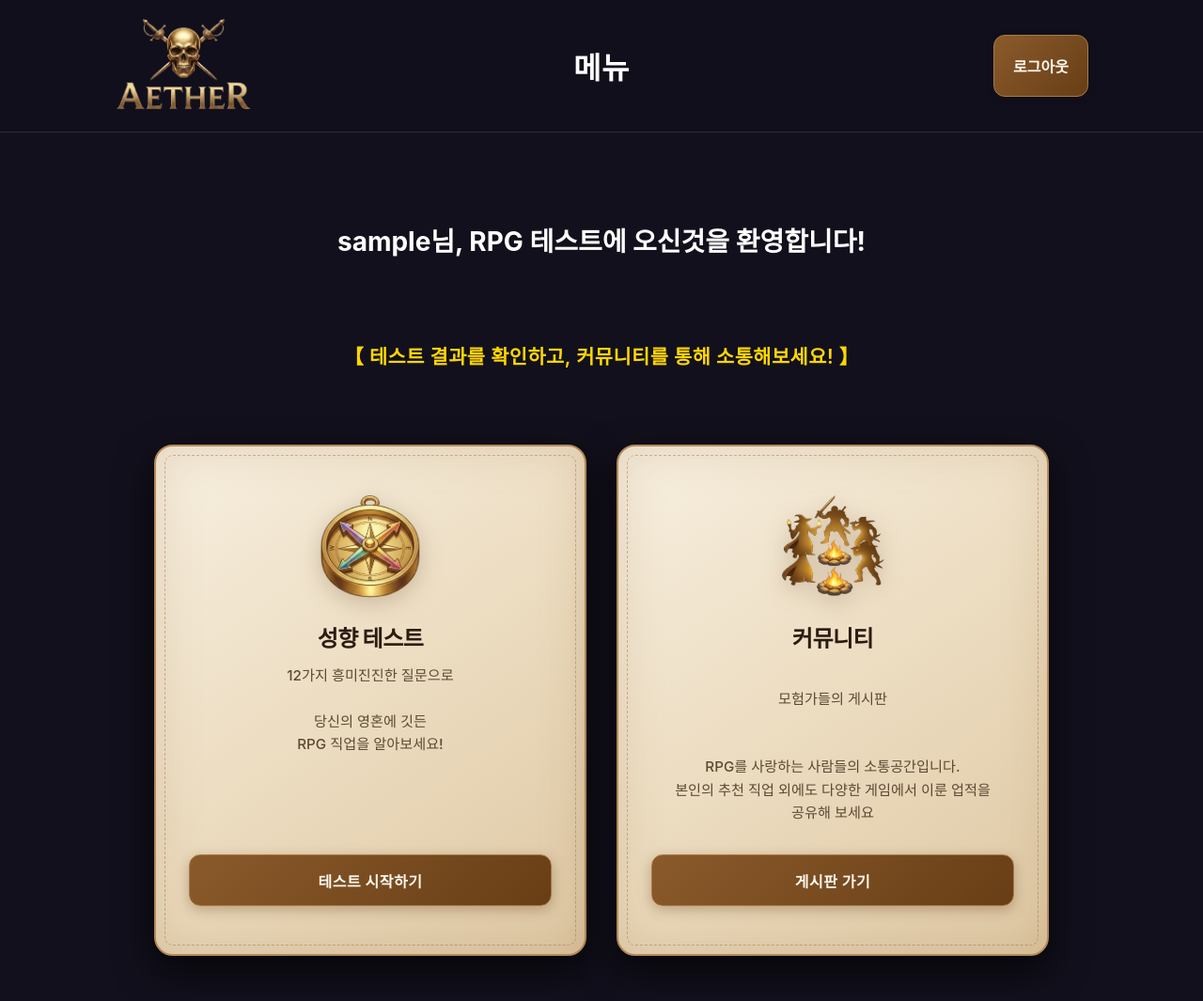
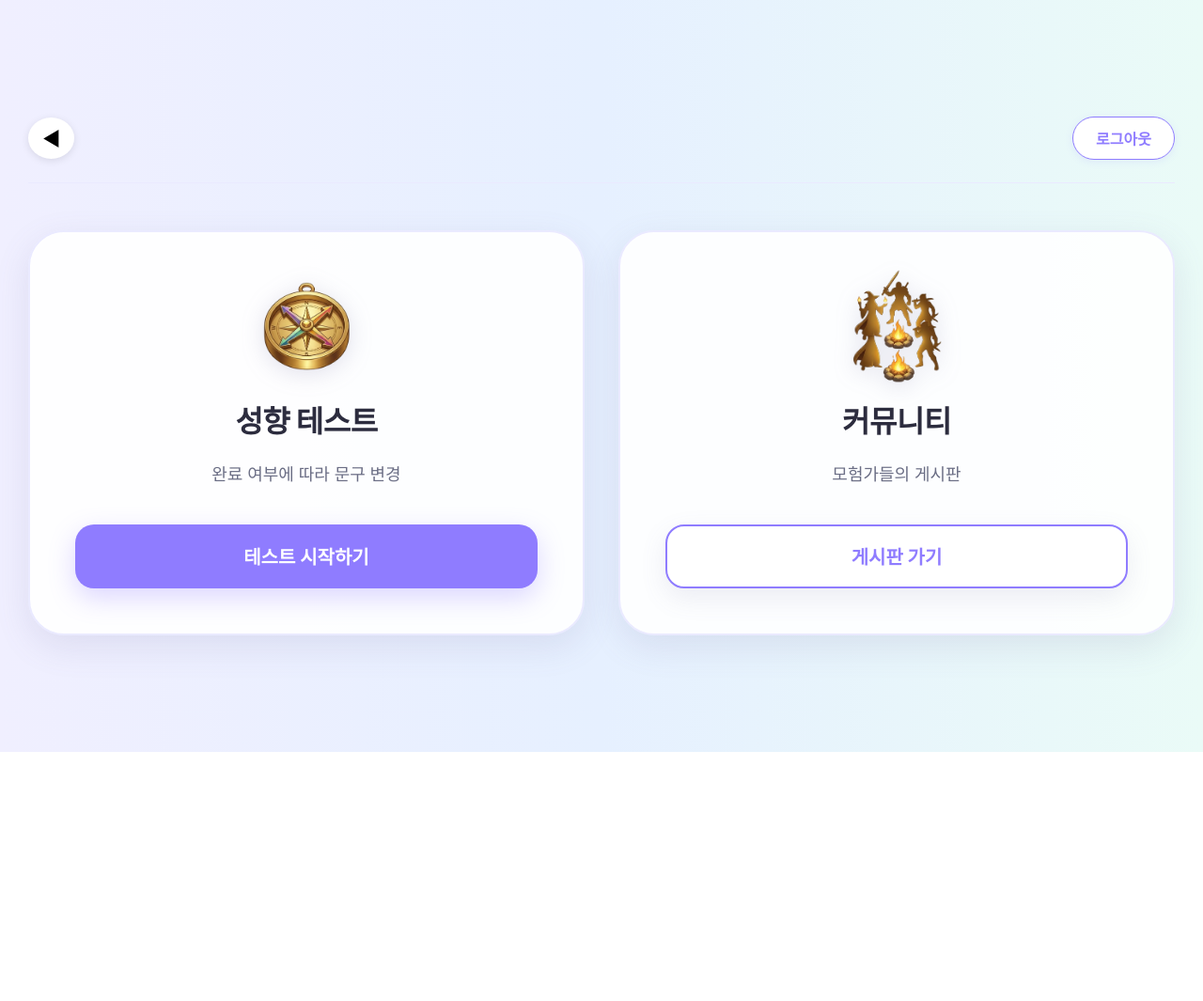
Before and after one commit to RPG-MBTI-Miniproject/rpg-project, a Flask app: template templates/hub.html in a window 1280 px wide. Shown: the whole page at 94% size. After the commit the page ends 800 px from the top, so only its background shows below. Run offline with Flask 3, Linux system fonts and the light colour scheme; the template is opened without the code that fills it: most values are stand-ins (such as "Sample title", 1, 10 or a date in 2020).

Commit message:
hub 스타일 수정

```diff
--- a/static/css/hub.css
+++ b/static/css/hub.css
@@ -10,231 +10,223 @@
      .hub-icon, .hub-card-title, .hub-card-desc
    ========================================== */
 
-/* 로그인 화면(auth.css)과 동일한 다크 배경 테마 */
 .hub-body {
-  background-color: var(--bg-dark, #12101c);
-  font-family: var(--font-sans, 'Pretendard', sans-serif);
+  /* Aurora 배경 */
+  background: linear-gradient(90deg, #F0EFFF 0%, #E6F0FF 50%, #EAFBF7 100%);
+  font-family: 'Inter', var(--font-sans), sans-serif;
   min-height: 100vh;
   margin: 0;
   display: flex;
   flex-direction: column;
-  color: var(--text-main, #f8fafc);
+  align-items: center;
+  justify-content: center;
+  padding: 60px 30px;
+  box-sizing: border-box;
+  color: #2C2C3E;
 }
 
-/* 상단 네비게이션 */
+/* 상단 Header Nav */
 .top-nav {
+  max-width: 1350px;
   width: 100%;
-  border-bottom: 1px solid rgba(255, 255, 255, 0.12);
-  background: rgba(18, 16, 28, 0.8);
-  backdrop-filter: blur(10px);
+  padding-bottom: 24px;
+  border-bottom: 1.5px solid #EAEAFF;
+  display: flex;
+  justify-content: space-between;
+  align-items: center;
+  box-sizing: border-box;
 }
 
 .hub-nav-bar {
-  max-width: 1100px;
-  margin: 0 auto;
-  height: 140px;
-  padding: 0 2rem;
+  width: 100%;
   display: flex;
-  align-items: center;
   justify-content: space-between;
-}
-
-.hub-nav-left {
-  flex: 1;
-  display: flex;
   align-items: center;
 }
 
-.hub-nav-logo {
-  max-height: 100px;
-  width: auto;
+.back-link {
+  background-color: rgb(255, 255, 255);
+  border: none;
+  border-radius: 50%;
+  padding: 0.6rem 0.95rem;
+  text-decoration: none;
+  color: black;
+  font-size: 1.3rem;
+  transition: all 0.2s ease;
+  box-shadow: 0 2px 8px rgba(0, 0, 0, 0.1);
+  display: flex;
+  align-items: center;
+  justify-content: center;
 }
 
-.hub-nav-title {
-  flex: 1;
-  text-align: center;
-  font-size: 2rem;
-  font-weight: 700;
-  color: #ffffff;
-  margin: 0;
-  letter-spacing: 0.5px;
+.back-link:hover {
+  background-color: rgb(214, 214, 214);
+  color: #494949;
+  transform: scale(1.08);
 }
 
-.hub-nav-right {
-  flex: 1;
-  display: flex;
-  justify-content: flex-end;
-}
-
-/* 첫 번째 이미지 스타일의 둥근 모서리 로그아웃 버튼 */
+/* Logout Button */
 .hub-nav-logout {
-  border: 1.5px solid #a77b47;
-  border-radius: 12px;
-  background: linear-gradient(135deg, #8a5a2b 0%, #683e16 100%);
-  color: #fff9f0;
-  padding: 20px;
-  font-size: 1rem;
+  background: #FFFFFF;
+  border: 1.5px solid #8F7CFF;
+  border-radius: 28px;
+  color: #8F7CFF;
+  padding: 10px 24px;
+  font-size: 16px;
   font-weight: 600;
   cursor: pointer;
   transition: all 0.2s ease;
-  box-shadow: 0 2px 8px rgba(0, 0, 0, 0.15);
+  outline: none;
+  box-shadow: 0 2px 8px rgba(143, 124, 255, 0.12);
 }
 
 .hub-nav-logout:hover {
-  background: linear-gradient(135deg, #a38362 0%, #88613f 100%);
-  color: #ffffff;
-  border-color: #ffec81;
-  box-shadow: 0 6px 20px rgba(164, 109, 55, 0.5);
+  background: #F5F3FF;
+  border-color: #7b65fa;
+  color: #7b65fa;
   transform: translateY(-2px);
 }
 
 /* 메인 컨테이너 */
 .hub-container {
-  flex: 1;
-  max-width: 1000px;
+  max-width: 1350px;
   width: 100%;
-  margin: 0 auto;
-  margin-top: 70px;
-  padding: 1.5rem 1.5rem 3rem 1.5rem;
+  margin: 50px auto 0 auto;
   display: flex;
   flex-direction: column;
   align-items: center;
-  justify-content: flex-start;
-  gap: 2.5rem;
+  box-sizing: border-box;
 }
 
-/* 환영 문구 및 서브타이틀 (auth-subtitle 골드 스타일 계승) */
-.hub-welcome-area {
-  text-align: center;
-  display: flex;
-  flex-direction: column;
-  gap: 0.5rem;
+/* Card Grid */
+.hub-menu {
+  display: grid;
+  grid-template-columns: repeat(2, 1fr);
+  gap: 36px;
+  width: 100%;
 }
 
-.hub-subtitle {
-  font-size: 1.3rem;
-  font-weight: 600;
-  color: var(--primary-gold, #ffd700);
-  margin: 0;
-  margin-top: 80px;
-  letter-spacing: 0.5px;
-}
-
-.hub-welcome-msg {
-  font-size: 1.75rem;
-  font-weight: 700;
-  color: #ffffff;
-  margin: 0;
-}
-
-/* 2열 카드 그리드 */
-.hub-menu {
-  display: grid;
-  grid-template-columns: repeat(auto-fit, minmax(320px, 1fr));
-  gap: 2rem;
-  width: 100%;
-  margin-top: 40px;
-}
-
-/* 개별 카드 */
+/* 개별 카드 (Test Card & Community Card) */
 .hub-card {
-  background: linear-gradient(145deg, #f7efe0 0%, #ecdcc0 50%, #dec8a4 100%);
-  border: 2px solid #b38b59;
-  border-radius: 20px;
-
-  outline: 1.5px dashed rgba(120, 80, 40, 0.35);
-  outline-offset: -12px;
-  box-shadow: 0 16px 40px rgba(0, 0, 0, 0.7), inset 0 0 50px rgba(160, 115, 65, 0.22);
-
-  padding: 3.2rem 2.2rem;
+  background: rgba(255, 255, 255, 0.93);
+  border: 2px solid #EAEAFF;
+  box-shadow: 0px 12px 36px rgba(111, 107, 153, 0.14);
+  border-radius: 38px;
+  padding: 52px 48px 48px 48px;
   display: flex;
   flex-direction: column;
   align-items: center;
   text-align: center;
-  transition: all 0.3s cubic-bezier(0.16, 1, 0.3, 1);
-  color: #2c1d11;
-  position: relative;
+  gap: 22px;
+  box-sizing: border-box;
+  transition: transform 0.2s ease, box-shadow 0.2s ease;
 }
 
 .hub-card:hover {
-  transform: translateY(-8px);
-  border-color: #ffd700;
-  outline-color: rgba(180, 120, 50, 0.6);
-  box-shadow: 0 20px 48px rgba(0, 0, 0, 0.8), 0 0 25px rgba(212, 160, 80, 0.35), inset 0 0 50px rgba(160, 115, 65, 0.3);
+  transform: translateY(-6px);
+  box-shadow: 0px 18px 45px rgba(111, 107, 153, 0.22);
 }
 
-/* 카드 아이콘 */
+/* Icon Container */
 .hub-icon-wrapper {
-  margin-bottom: 1.25rem;
-  transition: transform 0.3s ease;
+  width: 96px;
+  height: 96px;
+  display: flex;
+  justify-content: center;
+  align-items: center;
+  margin-bottom: 6px;
 }
 
-.hub-card:hover .hub-icon-wrapper {
-  transform: scale(1.08) rotate(3deg);
+.hub-icon {
+  display: flex;
+  align-items: center;
+  justify-content: center;
 }
 
-.hub-icon>img {
-  width: 110px;
-  height: 110px;
-  filter: drop-shadow(0 6px 12px rgba(90, 55, 25, 0.25));
+.hub-icon img {
+  width: 95px;
+  height: auto;
+  display: block;
+  filter: drop-shadow(0 4px 12px rgba(111, 107, 153, 0.2));
 }
 
-/* 카드 텍스트 (깊이 있는 고서적 잉크 & 세피아 톤) */
+/* 카드 텍스트 */
 .hub-card-title {
-  font-size: 1.5rem;
+  font-size: 32px;
   font-weight: 800;
-  color: #2b1c10;
-  margin: 0 0 0.75rem 0;
+  color: #2C2C3E;
+  margin: 0;
   letter-spacing: -0.5px;
 }
 
 .hub-card-desc {
-  font-size: 0.95rem;
-  color: #5d4834;
-  margin: 0 0 2rem 0;
+  font-size: 18px;
+  font-weight: 500;
+  color: #6B6E85;
+  margin: 0 0 16px 0;
   line-height: 1.6;
   flex: 1;
+  display: flex;
+  align-items: center;
+  justify-content: center;
+  text-align: center;
   word-break: keep-all;
-  font-weight: 500;
 }
 
-/* 버튼 액션 (가죽/양피지 지도에 어울리는 앤틱 레더 & 골드 버튼) */
+/* 버튼 액션 */
 .hub-card-action {
   width: 100%;
 }
 
 .hub-btn {
-  display: block;
+  display: flex;
+  justify-content: center;
+  align-items: center;
   width: 100%;
-  padding: 0.9rem 1rem;
-  border: 1.5px solid #a77b47;
-  border-radius: 12px;
-  background: linear-gradient(135deg, #8a5a2b 0%, #683e16 100%);
-  color: #fff9f0;
-  font-size: 1rem;
+  height: 68px;
+  border-radius: 20px;
+  font-size: 20px;
   font-weight: 700;
   text-decoration: none;
-  text-align: center;
   box-sizing: border-box;
-  box-shadow: 0 4px 14px rgba(100, 60, 20, 0.35);
   transition: all 0.2s ease;
-  letter-spacing: 0.5px;
 }
 
-.hub-btn:hover {
-  background: linear-gradient(135deg, #a46d37 0%, #7e4b1e 100%);
-  color: #ffffff;
-  border-color: #ffd700;
-  box-shadow: 0 6px 20px rgba(164, 109, 55, 0.5);
-  transform: translateY(-2px);
+/* 1. 성향 테스트 버튼 (Filled Purple) */
+.test-btn {
+  background: #8F7CFF;
+  color: #FFFFFF;
+  border: none;
+  box-shadow: 0px 10px 28px rgba(143, 124, 255, 0.3);
 }
 
-@media (max-width: 640px) {
-  .hub-container {
-    padding: 2rem 1rem;
-  }
+.test-btn:hover {
+  background: #7b65fa;
+  transform: translateY(-2px);
+  box-shadow: 0px 14px 36px rgba(143, 124, 255, 0.45);
+}
 
+/* 2. 커뮤니티 버튼 (Outlined Purple) */
+.community-btn {
+  background: #FFFFFF;
+  border: 2px solid #8F7CFF;
+  color: #8F7CFF;
+  box-shadow: 0px 10px 28px rgba(111, 107, 153, 0.12);
+}
+
+.community-btn:hover {
+  background: #F5F3FF;
+  transform: translateY(-2px);
+  box-shadow: 0px 14px 36px rgba(143, 124, 255, 0.25);
+}
+
+/* 반응형 */
+@media (max-width: 850px) {
   .hub-menu {
     grid-template-columns: 1fr;
   }
+
+  .hub-card {
+    padding: 36px 28px;
+  }
 }
--- a/templates/hub.html
+++ b/templates/hub.html
@@ -23,69 +23,47 @@
     <header class="top-nav">
         <!-- TODO: [HTML/CSS] 로고 / "메뉴" 타이틀 / [로그아웃] 버튼 -->
         <div class="hub-nav-bar">
-            <div class="hub-nav-left">
-                <a href="{{ url_for('home') }}">
-                    <img src="{{url_for('static', filename='images/hub-top-logo.png')}}" alt="로고" class="hub-nav-logo"
-                        onerror="this.style.display='none'">
-                </a>
-            </div>
-            <h1 class="hub-nav-title">메뉴</h1>
-            <div class="hub-nav-right">
-                <button class="hub-nav-logout" onclick="logout()">로그아웃</button>
-            </div>
+            <a href="{{ url_for('community') }}" class="back-link">◀</a>
+            <button class="hub-nav-logout" onclick="logout()">로그아웃</button>
         </div>
     </header>
 
     <main class="hub-container">
-        <!-- TODO: [HTML/CSS] 환영 문구 + 서브타이틀
-             예: "{{ nickname }}님, 어서오세요." -->
-        <div class="hub-welcome-area">
-            <h2 class="hub-welcome-msg">{{ nickname }}님, RPG 테스트에 오신것을 환영합니다!</h2>
-            <p class="hub-subtitle">【 테스트 결과를 확인하고, 커뮤니티를 통해 소통해보세요! 】</p>
-        </div>
-
         <!-- TODO: [HTML/CSS] 카드 2개
              - href="{{ url_for('test') }}" : 성향 테스트로 이동
                {% if test_done %} 완료 문구 {% else %} 미완료 문구 {% endif %}
              - href="{{ url_for('community') }}" : 커뮤니티로 이동 -->
         <div class="hub-menu">
             <!-- 1. 성향 테스트 카드 -->
-            <div class="hub-card">
+            <div class="hub-card test-card">
                 <div class="hub-icon-wrapper">
-                    <span class="hub-icon">
-                        <img src="{{url_for('static', filename='images/hub-test-icon.png')}}" alt="테스트 아이콘">
-                    </span>
+                    <span class="hub-icon"><img src="{{url_for('static', filename='images/hub-test-icon.png')}}"
+                            alt=""></span>
                 </div>
                 <h3 class="hub-card-title">성향 테스트</h3>
                 <p class="hub-card-desc">
                     {% if test_done %}
-                    이미 테스트를 완료하셨습니다.<br><br>
-                    언제든지 다시 테스트하여<br>
-                    새로운 직업을 찾아보세요!
+                    이미 테스트를 완료하셨습니다.<br>
+                    언제든지 다시 테스트하여 새로운 직업을 찾아보세요!
                     {% else %}
-                    12가지 흥미진진한 질문으로<br><br>
-                    당신의 영혼에 깃든<br>
-                    RPG 직업을 알아보세요!
+                    완료 여부에 따라 문구 변경
                     {% endif %}
                 </p>
                 <div class="hub-card-action">
-                    <a href="{{ url_for('test') }}" class="hub-btn">테스트 시작하기</a>
+                    <a href="{{ url_for('test') }}" class="hub-btn test-btn">테스트 시작하기</a>
                 </div>
             </div>
 
             <!-- 2. 커뮤니티 카드 -->
-            <div class="hub-card">
+            <div class="hub-card community-card">
                 <div class="hub-icon-wrapper">
-                    <span class="hub-icon">
-                        <img src="{{url_for('static', filename='images/hub-community-icon.png')}}" alt="커뮤니티 아이콘">
-                    </span>
+                    <span class="hub-icon"><img src="{{url_for('static', filename='images/hub-community-icon.png')}}"
+                            alt=""></span>
                 </div>
                 <h3 class="hub-card-title">커뮤니티</h3>
-                <p class="hub-card-desc"></br>모험가들의 게시판</br></br></br>
-                    RPG를 사랑하는 사람들의 소통공간입니다.</br>
-                    본인의 추천 직업 외에도 다양한 게임에서 이룬 업적을</br>공유해 보세요</p>
+                <p class="hub-card-desc">모험가들의 게시판</p>
                 <div class="hub-card-action">
-                    <a href="{{ url_for('community') }}" class="hub-btn">게시판 가기</a>
+                    <a href="{{ url_for('community') }}" class="hub-btn community-btn">게시판 가기</a>
                 </div>
             </div>
         </div>
```
